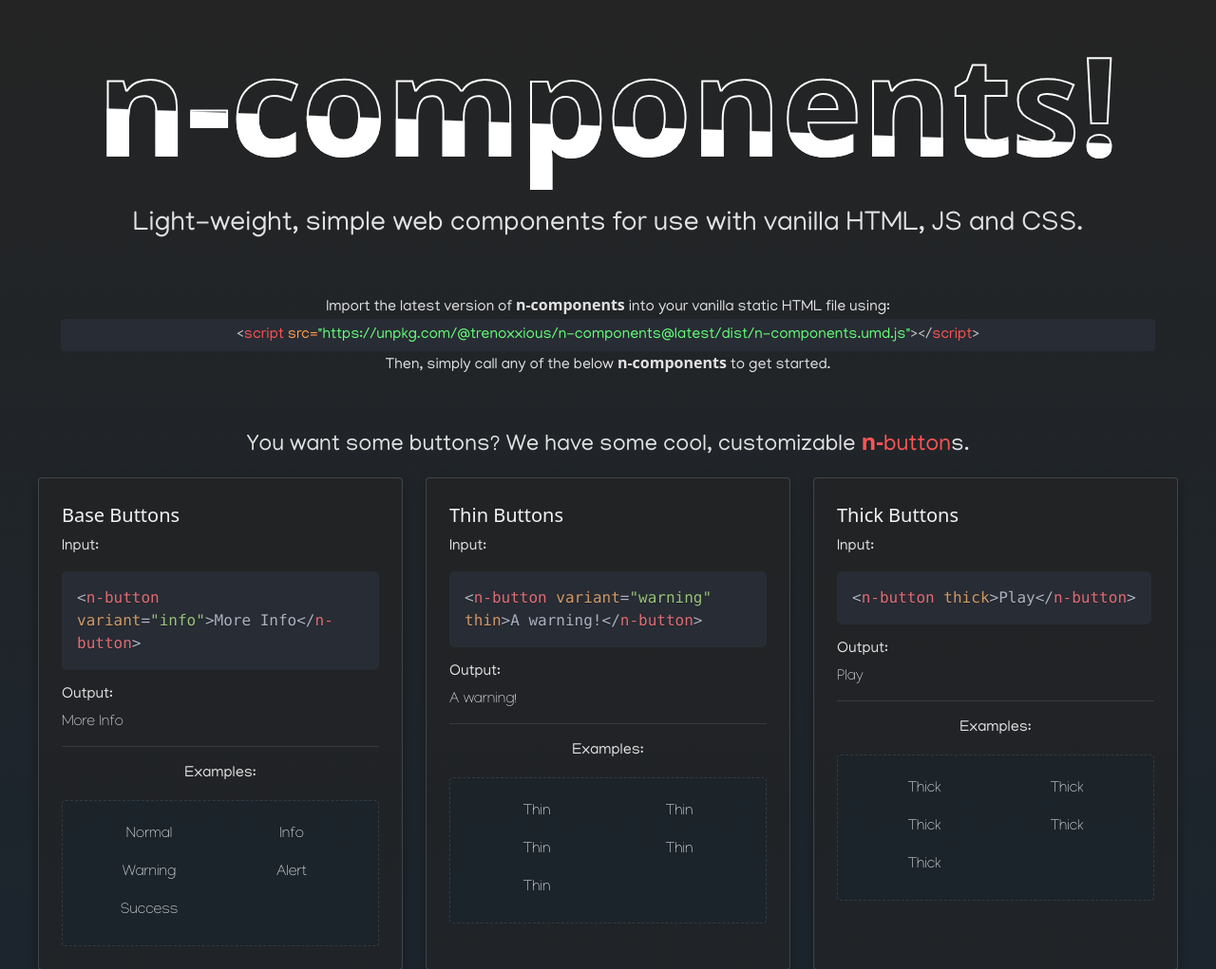
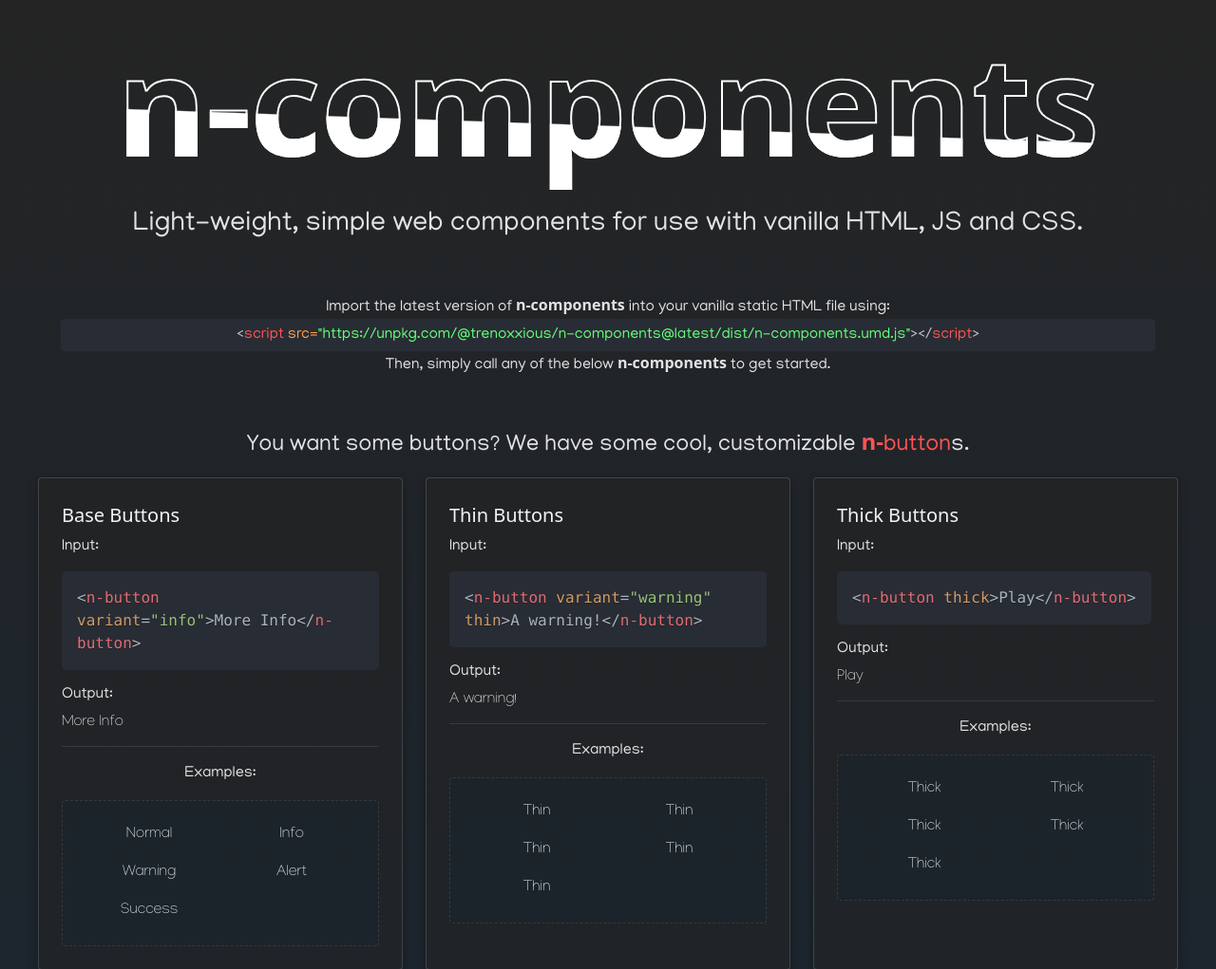
Before and after one commit to Trenoxxious/n-components, a website: page n-components/public/index.html in a window 1280 px wide. Shown: the top 1021 px of the page at 95% size. Drawn offline with nearby package versions, Linux system fonts and the light colour scheme; files that its build step writes are made by us from their sources; files whose address does not match are found by name; a web font is replaced by a local one.

Commit message:
Removed Accidental '!' in n-components

```diff
--- a/n-components/public/index.html
+++ b/n-components/public/index.html
@@ -17,7 +17,7 @@
 <body>
     <header>
         <h1>
-            n-components!
+            n-components
         </h1>
         <p>Light-weight, simple web components for use with vanilla HTML, JS and CSS.</p>
     </header>
```
